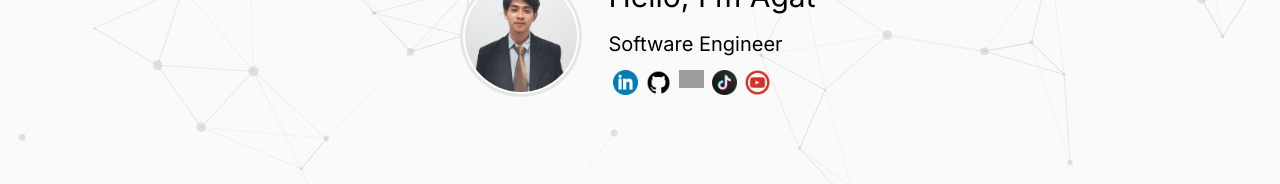
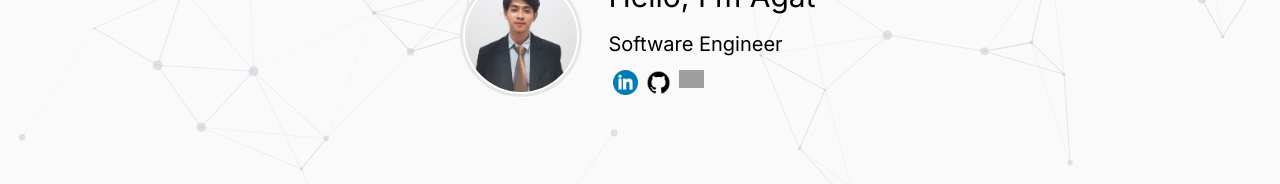
Before and after one commit to abdulghaniasykurthoriq/abdulghaniasykurthoriq, a Next.js app: page / in a window 1280 px wide. Shown: the part 397-581 px from the top of the page. Built offline with nearby package versions, Linux system fonts and the light colour scheme; grey boxes are pictures that could not be loaded.

Commit message:
deleted tiktok link

```diff
--- a/app/page.tsx
+++ b/app/page.tsx
@@ -69,7 +69,7 @@ export default function Home() {
             <span className="text-blue">Software</span>&nbsp;Engineer
           </p>
           <div className="flex mt-3">
-            <a className="mx-1" href="" >
+            <a className="mx-1" href="https://www.linkedin.com/in/abdul-ghani-asykur-thoriq-5a74241a8?utm_source=share&utm_campaign=share_via&utm_content=profile&utm_medium=android_app" target="_blank">
               <Image
                 src="/icon/linkedin.png"
                 alt="Avatar"
@@ -77,7 +77,7 @@ export default function Home() {
                 height={25}
               />
             </a>
-            <a className="mx-1" href="">
+            <a className="mx-1" href="https://github.com/abdulghaniasykurthoriq" target="_blank">
               <Image
                   src="/icon/github.png"
                   alt="Avatar"
@@ -85,7 +85,7 @@ export default function Home() {
                   height={25}
               />
             </a>
-            <a className="mx-1" href="">
+            <a className="mx-1" href="mailto:agatinfo17@gmail.com" target="_blank">
               <Image
                   src="/icon/gmail.png"
                   alt="Avatar"
@@ -93,22 +93,22 @@ export default function Home() {
                   height={25}
               />
             </a>
-            <a className="mx-1" href="">
+            {/* <a className="mx-1" href="https://www.tiktok.com/@khilapjir?_t=8jGOkpuHtKx&_r=1" target="_blank">
               <Image
                   src="/icon/tiktok.png"
                   alt="Avatar"
                   width={25}
                   height={25}
               />
-            </a>
-            <a className="mx-1" href="">
+            </a> */}
+            {/* <a className="mx-1" href="https://youtube.com/@agat1?si=FtezbMB7os9IOtiN" target="_blank">
               <Image
                   src="/icon/youtube.png"
                   alt="Avatar"
                   width={25}
                   height={25}
               />
-            </a>
+            </a> */}
           </div>
         </div>
       </div>
```
